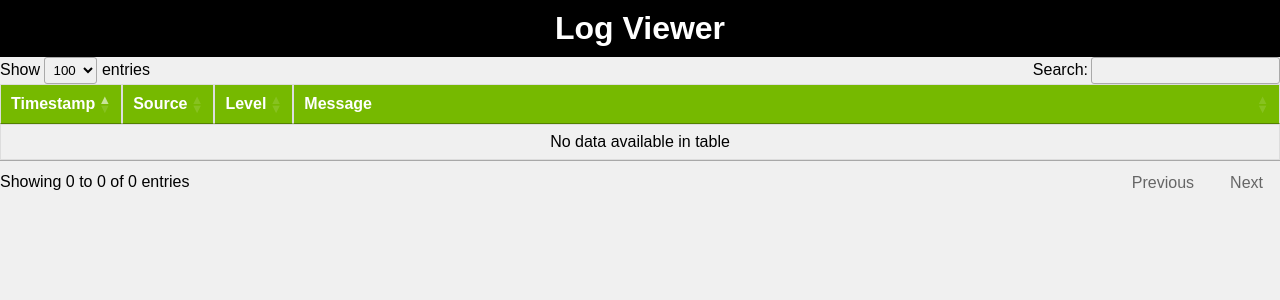
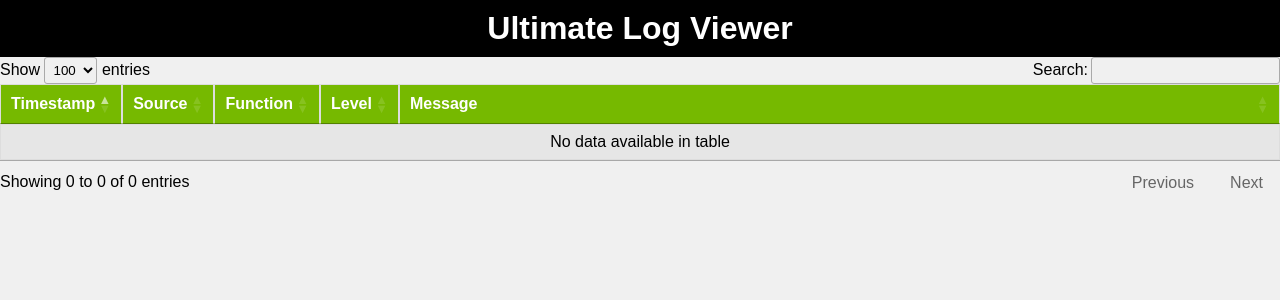
Before and after one commit to LevyMatan/UltimateFWlogger, a Flask app: page /logs in a window 1280 px wide. Shown: the top 300 px of the page. Run offline with Flask 3, Linux system fonts and the light colour scheme; data that the repository does not hold is empty; some libraries are stand-ins or nearby versions.

Commit message:
Update log viewer table styling

```diff
--- a/log_viewer/templates/log_viewer.html
+++ b/log_viewer/templates/log_viewer.html
@@ -38,12 +38,12 @@
             text-align: left;
         }
 
-        tr:nth-child(even) {
-            background-color: #f2f2f2;
+        .odd-row {
+            background-color: #e6e6e6 !important;
         }
 
-        tr:nth-child(odd) {
-            background-color: #e6e6e6;
+        .even-row {
+            background-color: #f2f2f2 !important;
         }
 
         th {
@@ -62,7 +62,8 @@
 
         .timestamp,
         .level,
-        .source {
+        .source,
+        .function{
             white-space: nowrap;
         }
 
@@ -88,6 +89,7 @@
             var table = $('#logTable').DataTable({
                 "pageLength": 100,
                 "autoWidth": false,
+                "stripeClasses": ['odd-row', 'even-row'],
             });
 
             // Add event listener for search
@@ -109,13 +111,14 @@
 </head>
 
 <body>
-    <h1>Log Viewer</h1>
+    <h1>Ultimate Log Viewer</h1>
     <div class="table-scrollable">
         <table id="logTable">
             <thead>
                 <tr>
                     <th class="timestamp">Timestamp</th>
                     <th class="source">Source</th>
+                    <th class="function">Function</th>
                     <th class="level">Level</th>
                     <th class="message">Message</th>
                 </tr>
@@ -125,6 +128,7 @@
                 <tr>
                     <td>{{ log.timestamp }}</td>
                     <td>{{ log.file }}:{{ log.line }}</td>
+                    <td>{{ log.src_function_name }}</td>
                     <td>{{ log.level }}</td>
                     <td>{{ log.msg }}</td>
                 </tr>
```
